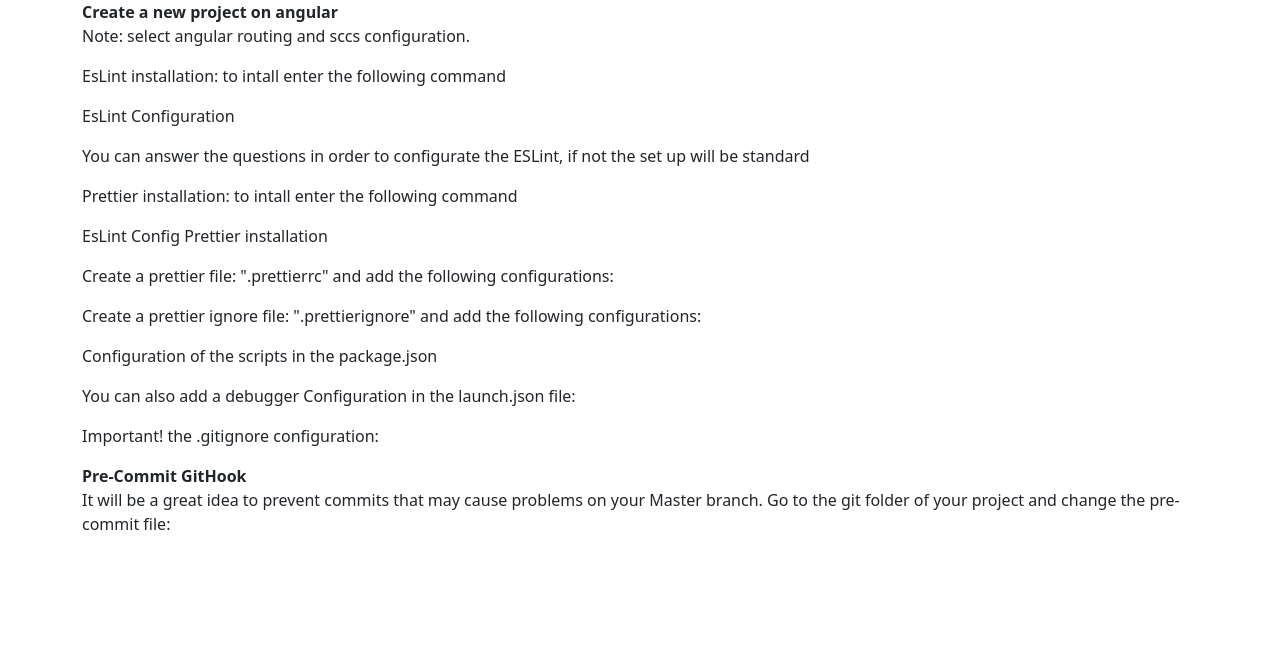
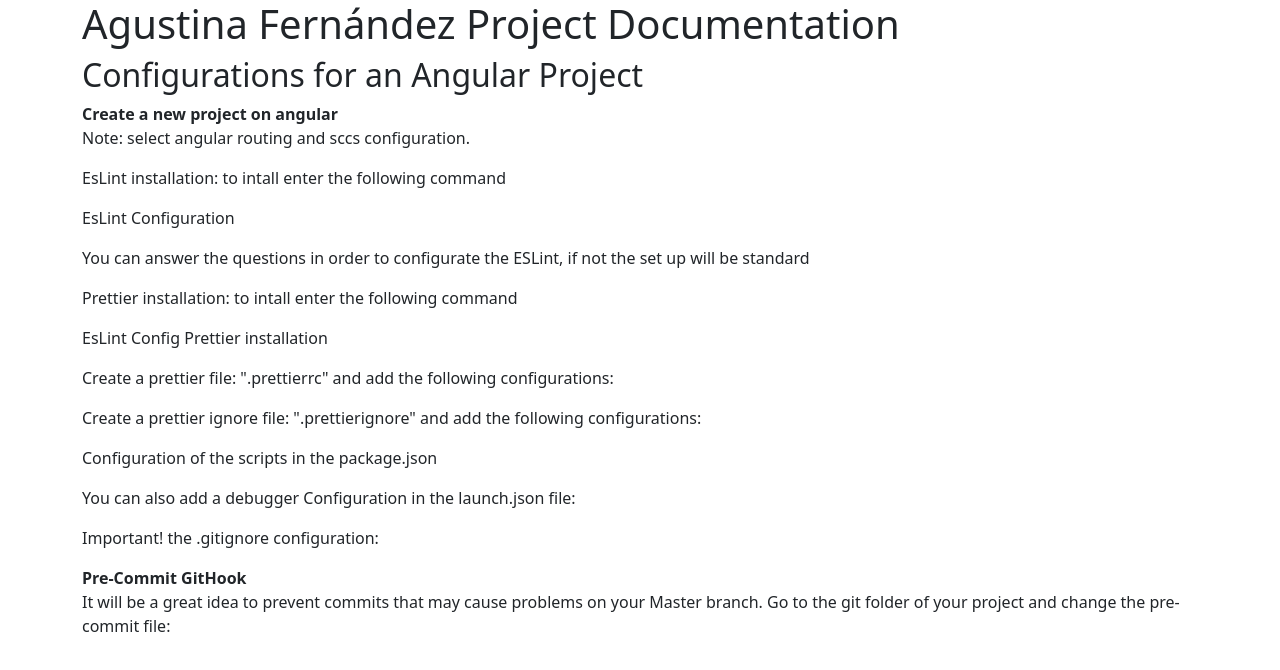
Before and after one commit to agustinaf-87/gist-repo, a plain HTML site: page index.html in a window 1280 px wide. Drawn offline with nearby package versions, Linux system fonts and the light colour scheme.

Commit message:
change tittle

```diff
--- a/index.html
+++ b/index.html
@@ -12,6 +12,8 @@
   ></script>
   <title>Gist-Vueling Exam-SetUp</title>
   <body class="container">
+    <h1>Agustina Fernández Project Documentation</h1>
+    <h2>Configurations for an Angular Project</h2>
     <b class="mt-3">Create a new project on angular</b>
     <p>Note: select angular routing and sccs configuration.</p>
     <script src="https://gist.github.com/agustinaf-87/98369fb09807fe3608f7267a1256b35f.js"></script>
```
